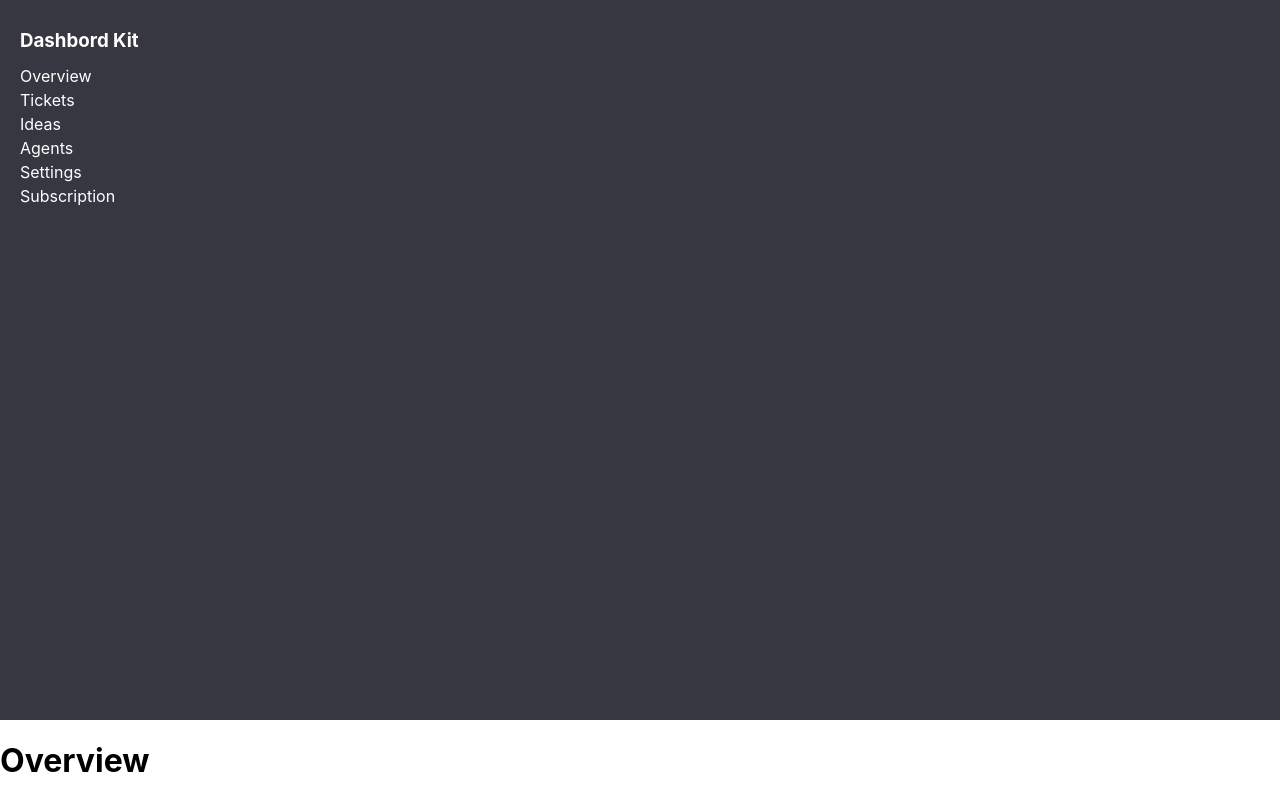
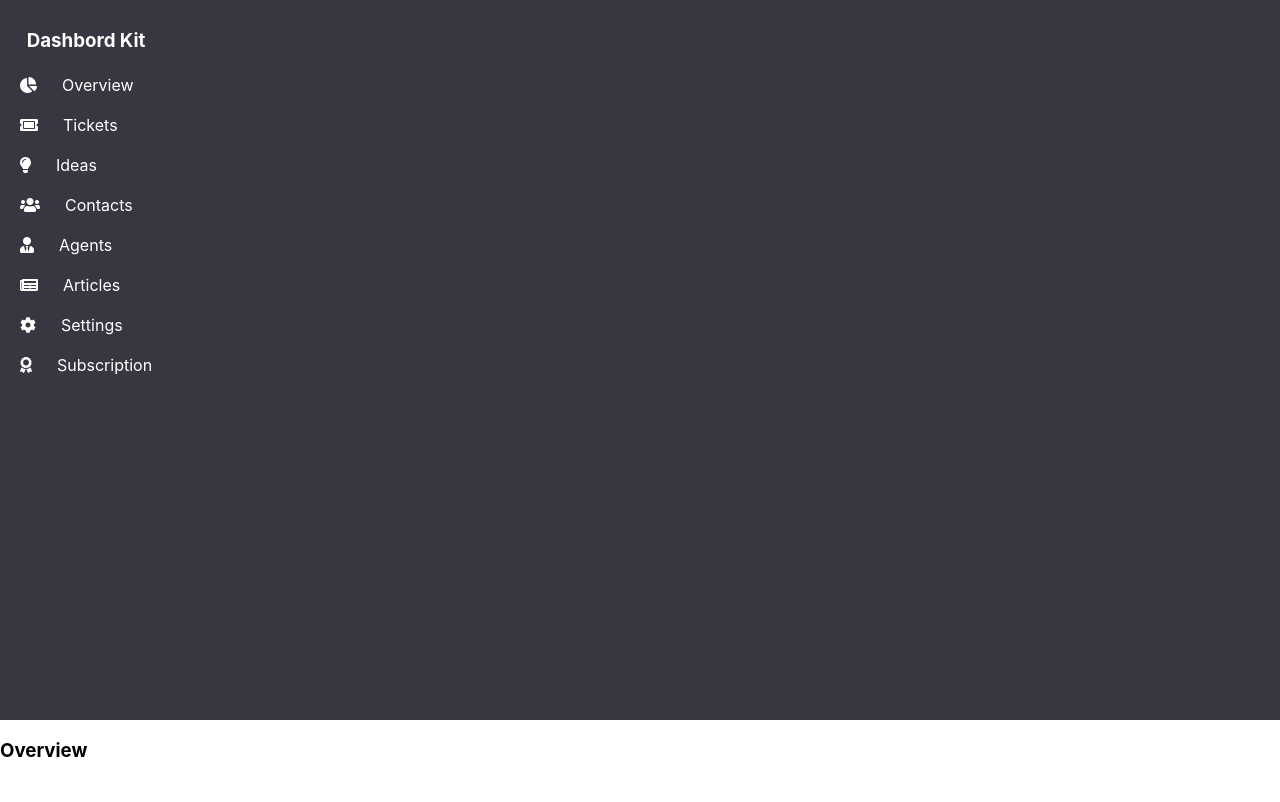
Before and after one commit to rdadr/dashboard, a React (Create React App) app: page /overview in a window 1280 px wide. Built offline with nearby package versions, Linux system fonts and the light colour scheme.

Commit message:
fix: icons

```diff
--- a/src/Components/Pages/Overview/index.js
+++ b/src/Components/Pages/Overview/index.js
@@ -1,11 +1,18 @@
 import React from 'react';
 import Sidebar from '../Sidebar'
+import Style from './Overview.module.css'
 
 const Overview = () =>{
   return (
     <div>
       <Sidebar />
-     <h1>Overview</h1>
+        <div className={Style.root}>
+          <div className={Style.container}>
+
+          <h3>Overview</h3>
+          {/* <input placeholder="Поиск" onChange={this.filterList} /> */}
+            </div>
+        </div>
     </div>
   )
 }
--- a/src/Components/Pages/Sidebar/Sidebar.module.css
+++ b/src/Components/Pages/Sidebar/Sidebar.module.css
@@ -12,6 +12,7 @@
 .container {
 	max-width: 255px;
 	width: 100%;
+
 	min-height: calc(100vh - 80px);
 
 	border-right: 2px solid var(--blue);
@@ -41,7 +42,7 @@
 
 
 .redirect-btn {
-	padding: 2px 0px;
+	padding: 10px 0px;
 
 	color: var(--white);
 
@@ -61,3 +62,7 @@
 .main-content {
 	flex-basis: 80%;
 }
+
+i {
+	margin-right: 25px;
+}
--- a/src/Components/Pages/Sidebar/index.js
+++ b/src/Components/Pages/Sidebar/index.js
@@ -10,21 +10,35 @@ export default function Sidebar() {
           <h3 className={Style.dashboard}>Dashbord Kit</h3>
 
       <Link className={Style['redirect-btn']} to={'/overview'}>
-        Overview
+      <i class="fas fa-chart-pie"></i>
+         Overview
         </Link>
       <Link className={Style['redirect-btn']} to={'/tickets'}>
+      <i class="fas fa-ticket-alt"></i>
         Tickets
         </Link>
       <Link className={Style['redirect-btn']} to="/#">
+      <i class="fas fa-lightbulb"></i>
           Ideas
         </Link>
         <Link className={Style['redirect-btn']} to="/#">
+        <i class="fas fa-users"></i>
+           Contacts
+        </Link>
+        <Link className={Style['redirect-btn']} to="/#">
+        <i class="fas fa-user-tie"></i>
          Agents
         </Link>
         <Link className={Style['redirect-btn']} to="/#">
+        <i class="fas fa-newspaper"></i>
+         Articles
+        </Link>
+        <Link className={Style['redirect-btn']} to="/#">
+        <i class="fas fa-cog"></i>
           Settings
         </Link>
         <Link className={Style['redirect-btn']} to="/#">
+        <i class="fas fa-award"></i>
          Subscription
         </Link>
 
--- a/src/Components/Pages/Tickets/index.js
+++ b/src/Components/Pages/Tickets/index.js
@@ -6,6 +6,7 @@ const Tickets = () =>{
     <div>
       <Sidebar />
      <h1>Tickets</h1>
+
     </div>
   )
 }
```
